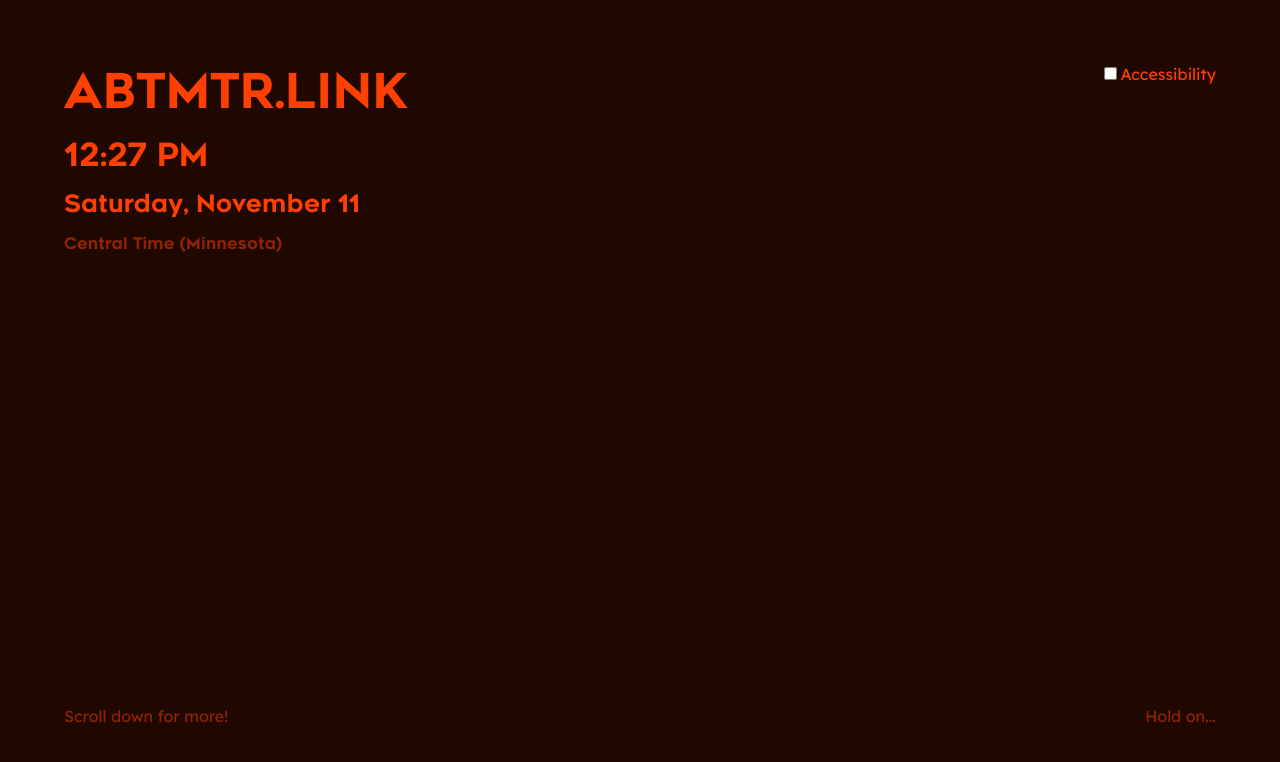
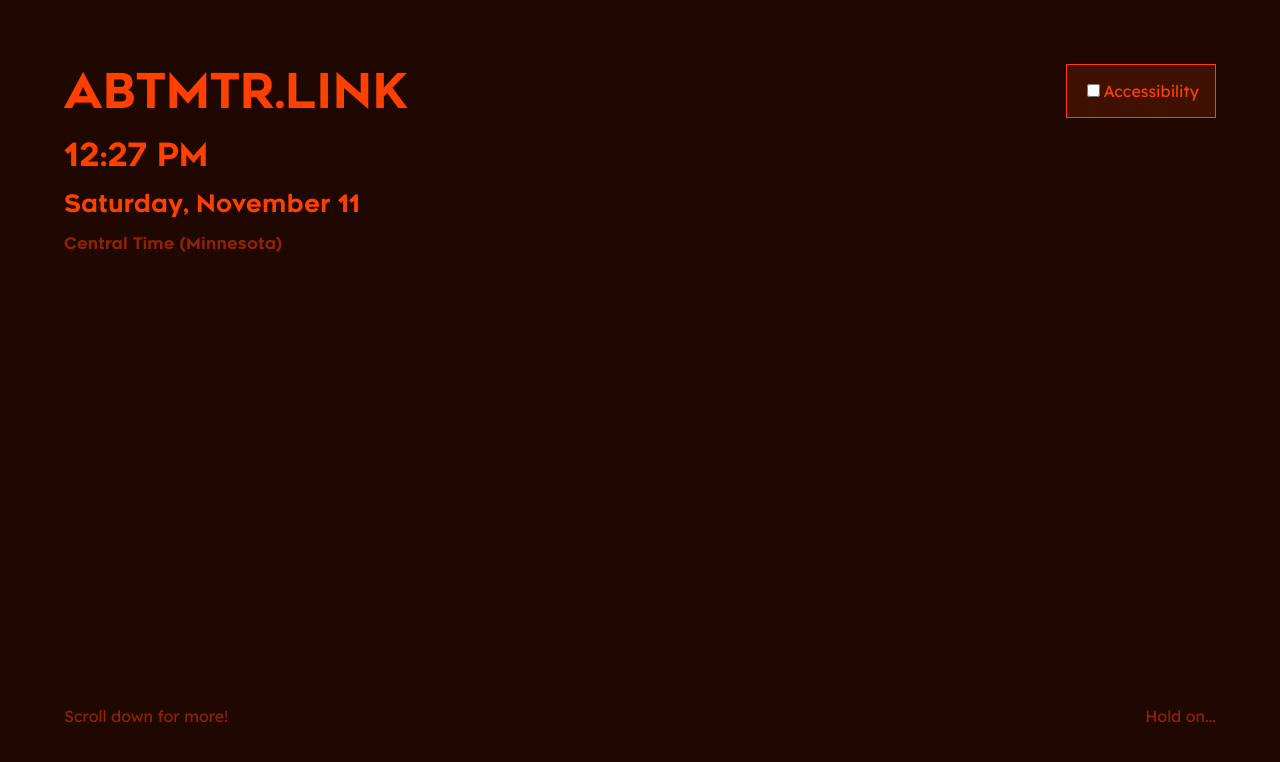
Before and after one commit to MeowcaTheoRange/NewNewWebsite, a Next.js app: page / in a window 1280 px wide. Shown: the top 762 px of the page. Built offline with nearby package versions, Linux system fonts and the light colour scheme; no server answers.

Commit message:
Make that damn button the most important thing you've seen in your life

```diff
--- a/src/components/AccssibilityBox/AccessibilityBox.tsx
+++ b/src/components/AccssibilityBox/AccessibilityBox.tsx
@@ -12,7 +12,7 @@ export default function AccessibilityBox() {
     }
   }, []);
   return (
-    <Floaty top>
+    <Floaty top important>
       <input
         id="accessibility"
         type="checkbox"
--- a/src/components/Floaty/Floaty.module.css
+++ b/src/components/Floaty/Floaty.module.css
@@ -38,6 +38,17 @@
   right: 64px;
 }
 
+.FloatyImportant {
+  display: inline-block;
+  z-index: 8 !important;
+  padding: 16px;
+  background-color: var(--backgroundColor);
+  min-width: 0;
+  max-width: none;
+  border: 1px solid var(--color);
+  /* width: 200px; */
+}
+
 @media only screen and (max-width: 875px) {
   .Floaty {
     position: static !important;
--- a/src/components/Floaty/Floaty.tsx
+++ b/src/components/Floaty/Floaty.tsx
@@ -3,23 +3,25 @@ import styles from "./Floaty.module.css";
 export default function Floaty({
   children,
   top = false,
+  important = false,
   start = false,
   keepFloat = false,
   sticky = false,
 }: {
   children?: React.ReactNode;
   top?: boolean;
+  important?: boolean;
   start?: boolean;
   keepFloat?: boolean;
   sticky?: boolean;
 }) {
   return (
     <div
-      className={`${styles.Floaty} ${top ? styles.FloatyTop : ""} ${
-        start ? styles.FloatyStart : ""
-      } ${keepFloat ? styles.FloatyKeep : ""} ${
-        sticky ? styles.FloatySticky : ""
-      } FL-collapse-on-a11y`}
+      className={`${styles.Floaty} ${important ? styles.FloatyImportant : ""} ${
+        top ? styles.FloatyTop : ""
+      } ${start ? styles.FloatyStart : ""} ${
+        keepFloat ? styles.FloatyKeep : ""
+      } ${sticky ? styles.FloatySticky : ""} FL-collapse-on-a11y`}
     >
       {children}
     </div>
```
